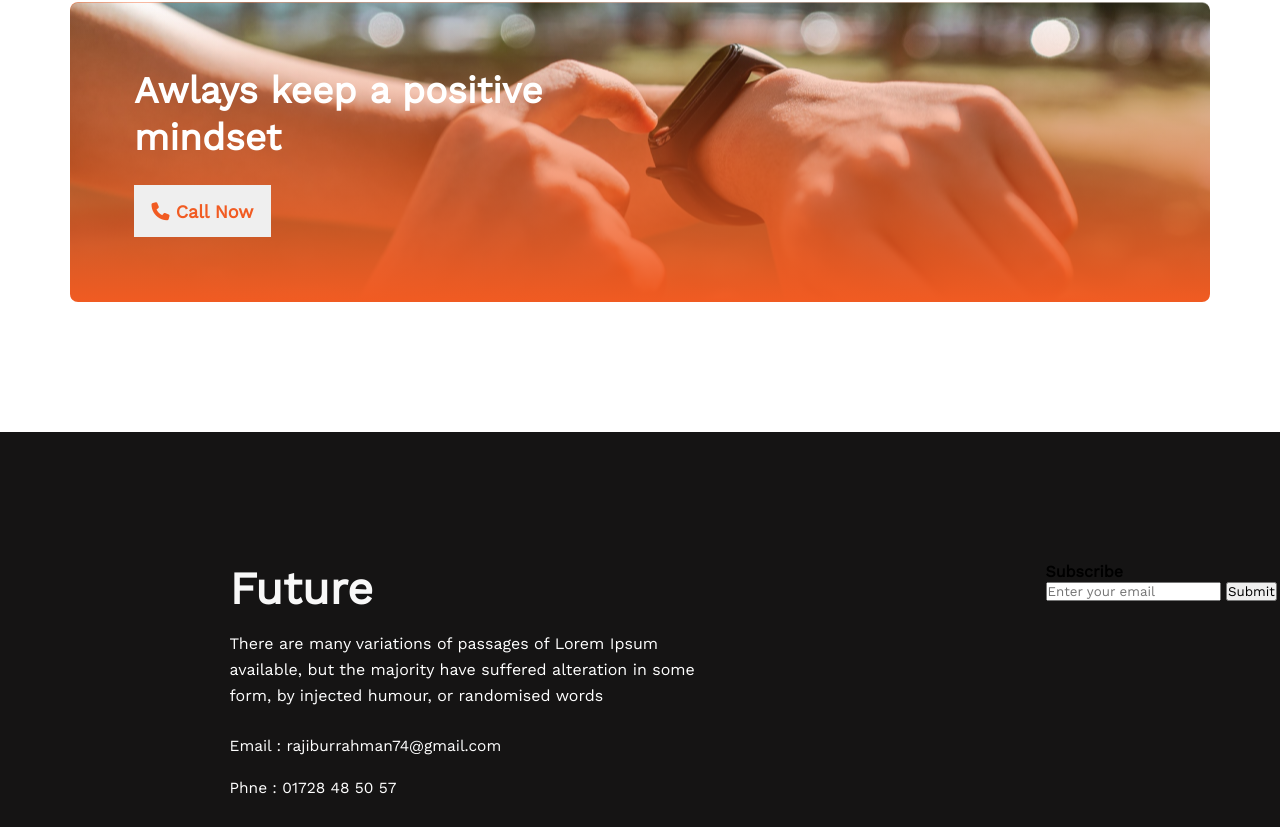
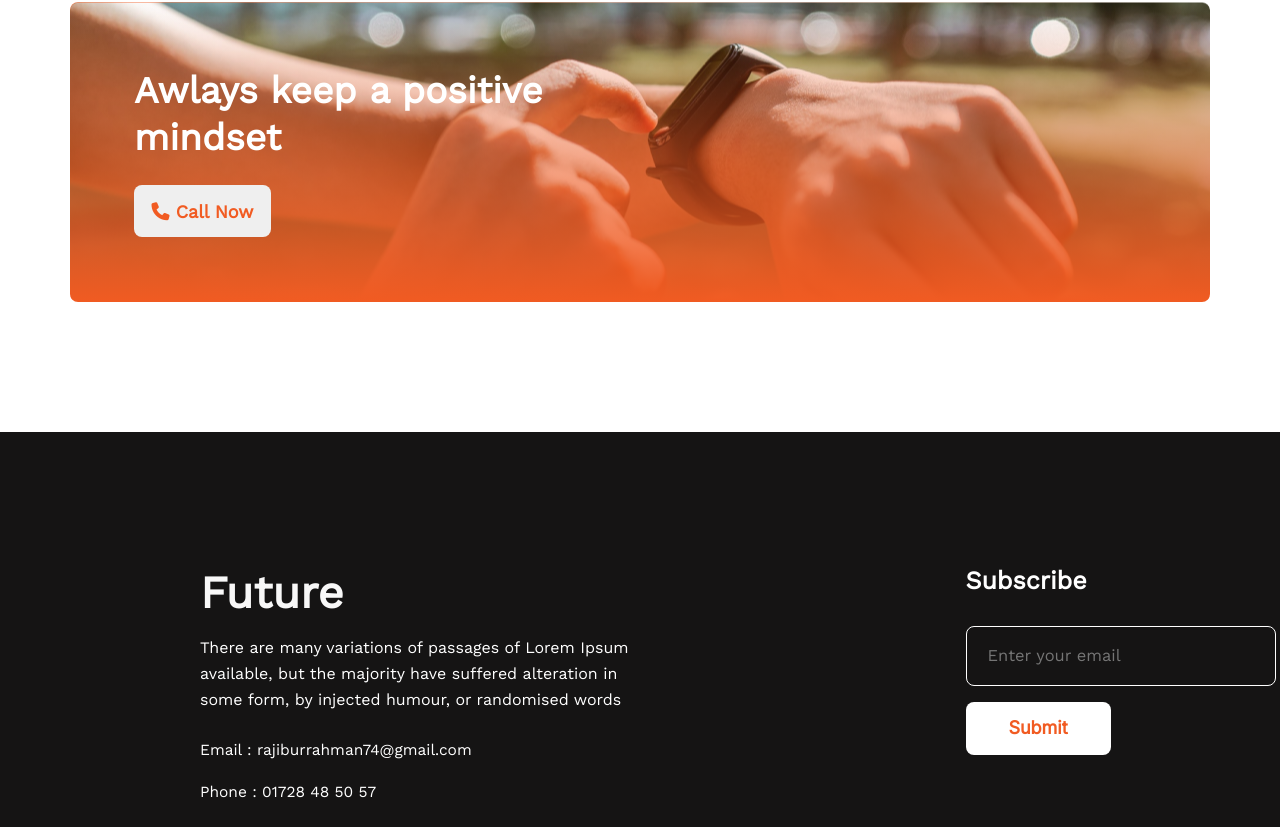
Before and after one commit to rajibrahman74/happy-new-year, a plain HTML site: page index.html in a window 1280 px wide. Shown: the part 2751-3578 px from the top of the page. Drawn offline with nearby package versions, Linux system fonts and the light colour scheme; a web font is replaced by a local one.

Commit message:
finish-assignment

```diff
--- a/index.html
+++ b/index.html
@@ -59,7 +59,7 @@
         </seciton>
 
         <!--
-        Previous Year Seciton
+        Previous My failures Year Seciton
      -->
         <section id="my-failures" class="my-failures container">
             <img src="assets/person.png" alt="failures sad image">
@@ -195,7 +195,7 @@
                     alteration in some form, by injected humour, or randomised words
                 </p>
                 <p class="futures-email">Email : rajiburrahman74@gmail.com</p>
-                <p class="futures-phone">Phne : 01728 48 50 57</p>
+                <p class="futures-phone">Phone : 01728 48 50 57</p>
                     <span class="futures-icons">
                         <a href="#"><img src="assets/icons/fb.png" alt="facebook icon"></a>
                         <a href="#"><img src="assets/icons/twitter.png" alt="Twitter icon"></a>
@@ -205,7 +205,7 @@
             <div class="subscribe-content">
                 <h4 class="subscribe-title">Subscribe</h4>
                 <form action="#">
-                    <input type="email" name="Email" id="#" placeholder="Enter your email">
+                    <input type="email" name="Email" id="#" placeholder="Enter your email" required>
                     <input type="submit" value="Submit">
                 </form>
             </div>
--- a/style.css
+++ b/style.css
@@ -1,6 +1,8 @@
 /*
 Work sans font
  */
+@import url("https://fonts.googleapis.com/css2?family=Bebas+Neue&family=Bitter&family=Dancing+Script:wght@500&family=Edu+NSW+ACT+Foundation&family=Edu+SA+Beginner:wght@700&family=Inter&family=Lobster&family=Merriweather&family=Noto+Sans&family=Open+Sans&family=Poppins:wght@400;500&family=Roboto:wght@500&family=Splash&family=Titillium+Web&family=Work+Sans&display=swap");
+
 @import url("https://fonts.googleapis.com/css2?family=Bebas+Neue&family=Bitter&family=Dancing+Script:wght@500&family=Edu+NSW+ACT+Foundation&family=Edu+SA+Beginner:wght@700&family=Inter&family=Lobster&family=Merriweather&family=Noto+Sans&family=Open+Sans&family=Poppins:wght@400;500&family=Roboto:wght@500&family=Splash&family=Titillium+Web&family=Work+Sans&display=swap");
 
 /*
@@ -227,7 +229,7 @@ My plans section styles
   display: flex;
   flex-direction: column;
   /* align-items: center; */
-  margin-top: 130px;
+  margin-top: 30px;
 }
 
 .my-plans h2 {
@@ -236,6 +238,7 @@ My plans section styles
   line-height: 47px;
   color: #151414;
   text-align: center;
+  margin-top: 100px;
 }
 
 .my-plans .plans-container {
@@ -311,6 +314,7 @@ Gradietn styles
   text-align: center;
   color: #f15b22;
   cursor: pointer;
+  border-radius: 8px;
 }
 
 /*
@@ -329,11 +333,12 @@ footer {
 footer .footer-content {
   display: flex;
   gap: 331px;
+  margin: 0 auto;
 }
 
 footer .footer-content .futures-content {
-  width: 485px;
-  height: 317px;
+  width: 50%;
+  height: 50%;
 }
 
 footer .footer-content .futures-content-title {
@@ -380,10 +385,52 @@ footer .footer-content .futures-icons a {
 
 footer .footer-content .futures-icons a img {
   width: 35px;
-  height: 35px;
+  height: 35.5px;
 }
 
 footer .footer-content .subscribe-content {
-  width: 325px;
-  height: 204px;
+  width: 50%;
+  height: 50%;
 }
+
+footer .footer-content .subscribe-content .subscribe-title {
+  font-weight: 600;
+  font-size: 25px;
+  line-height: 29px;
+  color: #ffffff;
+  margin-bottom: 31px;
+}
+footer .footer-content .subscribe-content form {
+  display: flex;
+  flex-direction: column;
+  align-items: flex-start;
+  gap: 16px;
+}
+
+footer .footer-content .subscribe-content form input[type="email"] {
+  width: 310px;
+  height: 60px;
+  border-radius: 8px;
+  font-weight: 400;
+  font-size: 16.5px;
+  line-height: 21px;
+  color: #f3f3f3;
+  background: #151414;
+  border: 0.5px solid white;
+  padding: 21px 0 22px 21px;
+}
+
+footer .footer-content .subscribe-content form input[type="submit"] {
+  width: 145px;
+  height: 53px;
+  font-family: "Inter";
+  background: #ffffff;
+  border-radius: 8px;
+  font-style: normal;
+  font-weight: 600;
+  font-size: 18px;
+  line-height: 24px;
+  color: #f15b22;
+  border: none;
+  cursor: pointer;
+}
```
